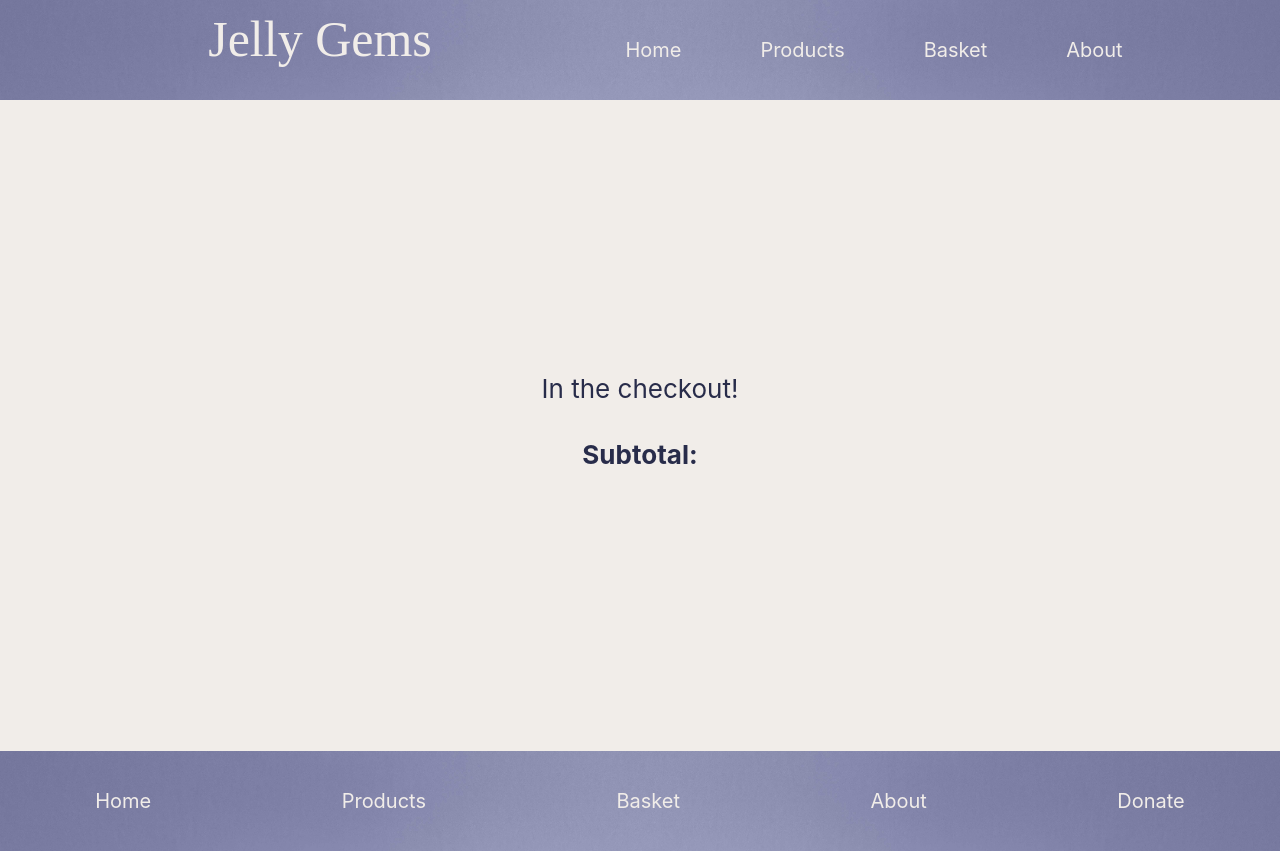
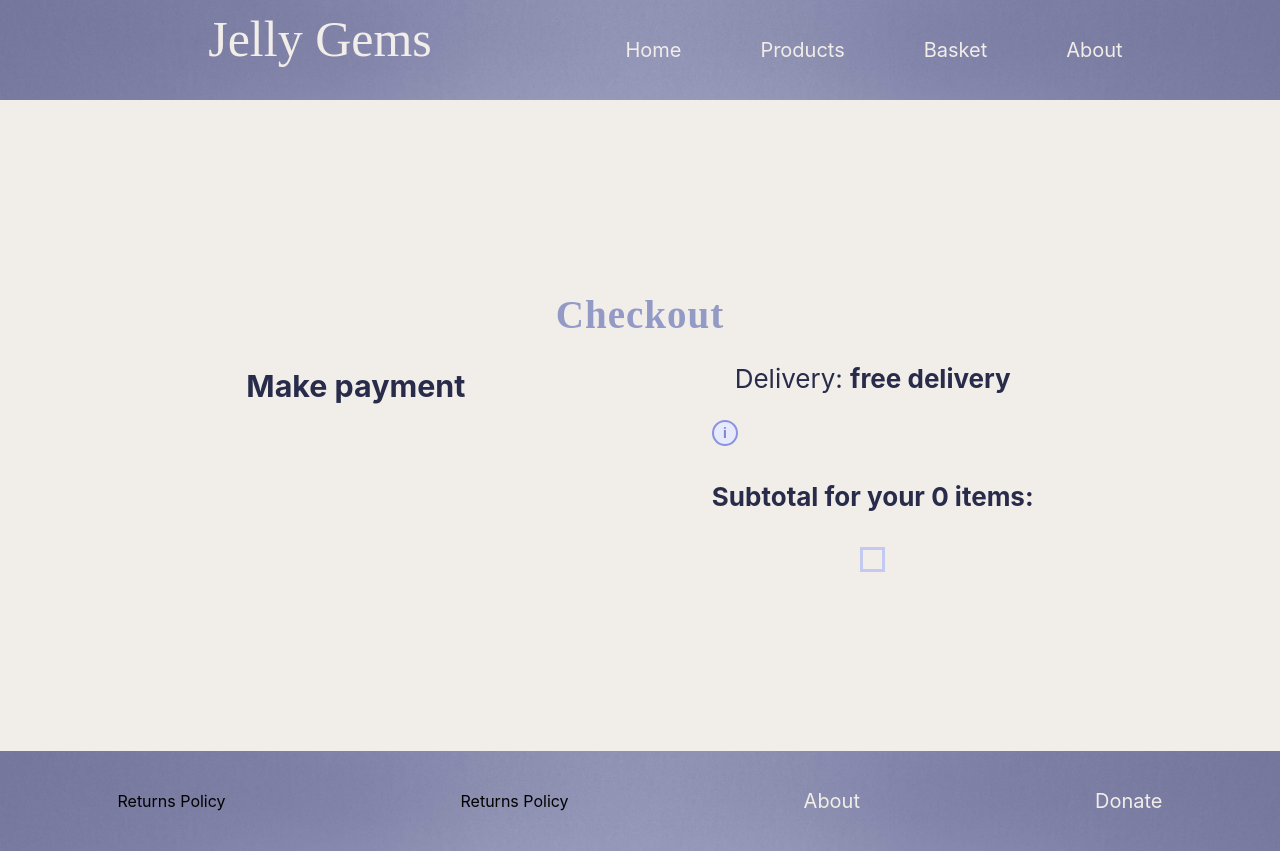
Before and after one commit to tessrezard/jellygems, a React (Create React App) app: page /checkout in a window 1280 px wide. Built offline with nearby package versions, Linux system fonts and the light colour scheme.

Commit message:
first attempt to deploy, add babel

```diff
--- a/package.json
+++ b/package.json
@@ -35,5 +35,8 @@
       "last 1 firefox version",
       "last 1 safari version"
     ]
+  },
+  "devDependencies": {
+    "@babel/plugin-proposal-private-property-in-object": "^7.21.11"
   }
 }
--- a/src/components/AddToBasket.js
+++ b/src/components/AddToBasket.js
@@ -182,7 +182,6 @@ const AddToBasket = ({ name }) => {
                         id="selectQuantity"
                         className={styles.inputQuantity}
                         onChange={handleSettingQuantity} />
-
                 </form>
                 <div
                     className={styles.submitButton}
--- a/src/components/Footer.js
+++ b/src/components/Footer.js
@@ -1,4 +1,4 @@
-import React from "react";
+import React, { useState } from "react";
 import { Link, useLocation } from "react-router-dom";
 import styles from '../styles/Footer.module.css';
 import headerStyles from '../styles/Header.module.css';
@@ -7,34 +7,44 @@ import headerStyles from '../styles/Header.module.css';
 function Footer() {
 
     const location = useLocation();
+    const [returnsPolicy, setReturnsPolicy] = useState(false);
 
     return (
         <>
             <div className={styles.footerContainer}>
-                <Link
-                    to="home"
-                    className={`${headerStyles.navItem} ${location.pathname === '/home' ? headerStyles.activeNav : ''}`}
-                    > Home
-                </Link>
-                <Link
-                    to="products"
-                    className={`${headerStyles.navItem} ${location.pathname === '/products' ? headerStyles.activeNav : ''}`}
-                    > Products
-                </Link>
-                <Link
-                    to="basket"
-                    className={`${headerStyles.navItem} ${location.pathname === '/basket' ? headerStyles.activeNav : ''}`}
-                    > Basket
-                </Link>
+                <p>Returns Policy</p>
+                <div onClick={() => setReturnsPolicy(!returnsPolicy)}>
+                    {returnsPolicy ? (<div className={styles.returnsPolicy}>
+                        <p>
+                            Unfortunately we cannot process returns at this time.
+                            If you are unsatisfied with your purchase we would encourage you to look within yourself,
+                            to assess where such negatiity may stem from and perhaps work towards banishing
+                            these thoughts and feelings with the help of your besteller: the Amethyst Jelly Gems :
+                            vegan gluten free gemstone-inspired imaginary sweets.
+                            <Link
+                                to={'product-details-page/:Amethyst'}
+                                className={styles.dropItem}
+                            >Amethysts
+                            </Link>
+                            Amethysts are thought to be a source of power and wisedom, and are attatched to serenity,
+                            trust and grace. You may find these virtues helpful in this time of turnmoil,
+                            and the Amethyst Jelly Gems have been said to help customers achieve up to 100%
+                            more of these virtures (survey sample size: 1).
+                        </p>
+                    </div>) : (<></>)}
+                    <p>Returns Policy</p>
+
+                </div>
+
                 <Link
                     to="about"
                     className={`${headerStyles.navItem} ${location.pathname === '/about' ? headerStyles.activeNav : ''}`}
-                    > About
+                > About
                 </Link>
                 <Link
                     to="donate"
                     className={`${headerStyles.navItem} ${location.pathname === '/donate' ? headerStyles.activeNav : ''}`}
-                    > Donate
+                > Donate
                 </Link>
 
             </div>
--- a/src/pages/Checkout.js
+++ b/src/pages/Checkout.js
@@ -1,7 +1,10 @@
-import React from 'react'
+import React, { useState } from 'react'
 import { useMyContext } from '../MyContext';
+import InfoIcon from '../components/InfoIcon';
+import styles from '../styles/Checkout.module.css'
+function Checkout() {
 
-function Checkout() {
+    const [deliveryInfo, setDeliveryInfo] = useState(false);
 
     const { quantity, setQuantity,
         emeraldQuant, setEmeraldQuant,
@@ -13,29 +16,97 @@ function Checkout() {
         wishesTotal, setWishesTotal,
         promisesTotal, setPromisesTotal,
         secretsTotal, setSecretsTotal
-        } = useMyContext();
+    } = useMyContext();
 
 
     return (
-        <div>
-            <p>In the checkout!</p>
-            {/* <h1>This is the Basket page</h1>
-            <p>there are {quantity} items in your basket</p>
-            <p>You have added {amberQuant} Amber</p>
-            <p>You have added {amethystQuant} Amethysts</p>
-            <p>You have added {emeraldQuant} Emeralds</p>
-            <p>You have added {rubyQuant} Rubies</p>
-            <p>You have added {sapphireQuant} Sapphires</p>
-            <p>You have added {quartzQuant} Quartz</p>*/}
+        <>
+            <h2>Checkout</h2>
 
+            <div className={styles.CheckoutPageContainer}>
 
-            <h4>Subtotal:</h4>
-            <ul>
-                {wishesTotal? <li>{wishesTotal} Wishes</li> : <></> }
-                {promisesTotal? <li>{promisesTotal} Promises</li> : <></> }
-                {secretsTotal? <li>{secretsTotal} Secrets</li> : <></> }
-            </ul>
-        </div>
+                <div>
+                    <h3>Make payment</h3>
+                    <form>
+                        {wishesTotal ? (
+                            <div >
+                                {[...Array(wishesTotal)].map((_, index) => (
+                                    <>
+                                        <p className={styles.paymentHeader}>
+                                            Wish {index + 1}
+                                        </p>
+                                        <input
+                                            type='text'
+                                            className={`${styles.wishPayment} ${styles.SingleCurrencyPayment}`}
+                                            key={index}
+                                            />
+                                    </>
+                                ))}
+                            </div>
+                        ) : <></>}
+
+                        {promisesTotal ? (
+                            <div >
+                                {[...Array(promisesTotal)].map((_, index) => (
+                                    <>
+                                        <p className={styles.paymentHeader}>
+                                            Promise {index + 1}
+                                        </p>
+                                        <input
+                                            type='text'
+                                            className={`${styles.promisePayment} ${styles.SingleCurrencyPayment}`}
+                                            key={index}
+                                            />
+                                    </>
+                                ))}
+                            </div>
+                        ) : <></>}
+
+                        {secretsTotal ? (
+                            <div >
+                                {[...Array(secretsTotal)].map((_, index) => (
+                                    <>
+                                    <p className={styles.paymentHeader}>
+                                        Secret {index + 1}
+                                    </p>
+                                    <input
+                                        type='text'
+                                        className={`${styles.secretPayment} ${styles.SingleCurrencyPayment}`}
+                                        key={index} />
+                                </>
+                                ))}
+                            </div>
+                        ) : <></>}
+
+                    </form>
+                </div>
+
+                <div>
+                    <p>Delivery: <strong>free delivery</strong></p>
+                    <div onClick={() => setDeliveryInfo(!deliveryInfo)}>
+                        <InfoIcon />
+                        {deliveryInfo ? (<div className={styles.currencyAdjustmentInfo}>
+                            <p>
+                                We pride ourselves on our instantaneous <strong> free delivery</strong>. <br />
+                                Dispatch is immidiate, though please note that speed of delivery may depend on the imagination of the customer. <br />
+                                Unfortunatly this is our of our control,
+                                though we will endevour to get your imaginary parcel to you as quickly as possible.
+                            </p>
+                        </div>) : (<></>)}
+                    </div>
+
+                    <h4>Subtotal for your {quantity} items:</h4>
+                    <ul className={styles.pricesToPay}>
+                        {wishesTotal ? <li> ✧ {wishesTotal} Wishes</li> : <></>}
+                        {promisesTotal ? <li> ✧ {promisesTotal} Promises</li> : <></>}
+                        {secretsTotal ? <li> ✧ {secretsTotal} Secrets</li> : <></>}
+                    </ul>
+                </div>
+
+            </div>
+
+        </>
+
     )
 }
 
--- a/src/styles/AddToBasket.module.css
+++ b/src/styles/AddToBasket.module.css
@@ -80,7 +80,6 @@
 
 .inputQuantity{
     background-color: #f1ede9;
-
     width: 60px;
     height: 50px;
     font-size: large;
--- /dev/null
+++ b/src/styles/Checkout.module.css
@@ -0,0 +1,45 @@
+.pricesToPay {
+    border: 3px solid #c4c9f1;
+    margin-top: 1em;
+    margin-bottom: 1em;
+    margin-left: auto;
+    margin-right: auto;
+    width: fit-content;
+    padding: 3%;
+}
+
+.CheckoutPageContainer{
+    display: flex;
+    justify-content: space-evenly;
+    width: 100vw;
+}
+
+.paymentHeader{
+    margin: 0;
+    margin-top: 15px;
+}
+
+.SingleCurrencyPayment{
+    background-color: rgb(169, 216, 216);
+    margin: 5px;
+    width: 400px;
+    padding: 15px;
+    border: 3px inset #a4abe0;
+}
+
+.SingleCurrencyPayment:focus{
+    outline: 1px solid rgba(194, 141, 255, 0.806);
+}
+
+
+.wishPayment{
+    background-color: #d0d5f4;
+}
+
+.promisePayment{
+    background-color: #d0f4ea;
+}
+
+.secretPayment{
+    background-color: #f4ead0;
+}
```
Also changed, not shown: src/styles/Footer.module.css (line endings or trailing spaces), 1 other file (tests, documents, lock files or other folders).
